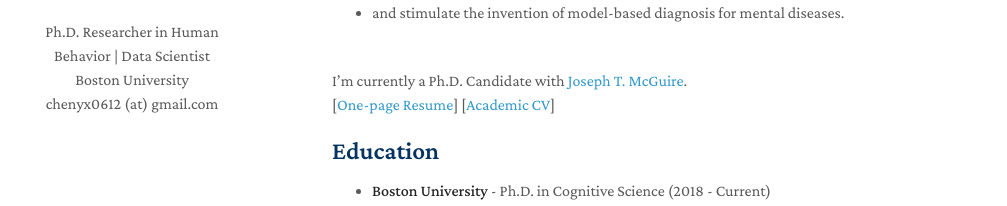
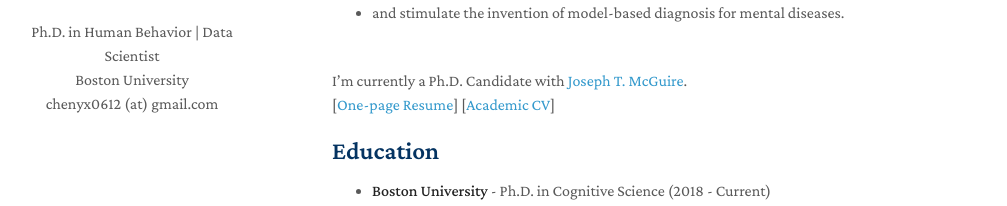
Before and after one commit to yxyxchen/yxyxchen.github.io, a Jekyll site: the page built from index_backup.md, in a window 1280 px wide. Shown: the part 224-430 px from the top of the page, without its empty margins (138-1145 px from the left). Built offline with Jekyll 4.4.1, drawn with Linux system fonts in a browser that asks for light colours; nearby versions of some CDN libraries; a style sheet for code colours, icons or effects is not loaded; our own code applies the rules of GitHub Pages for plain Markdown files.

Commit message:
to a story-telling version

```diff
--- a/_config.yml
+++ b/_config.yml
@@ -1,5 +1,5 @@
 title: Yixin Chen
-position: Ph.D. Researcher in Human Behavior | Data Scientist
+position: Ph.D. in Human Behavior | Data Scientist
 affiliation: Boston University
 email: chenyx0612 (at) gmail.com
 email_address: chenyx0612@gmail.com
```
